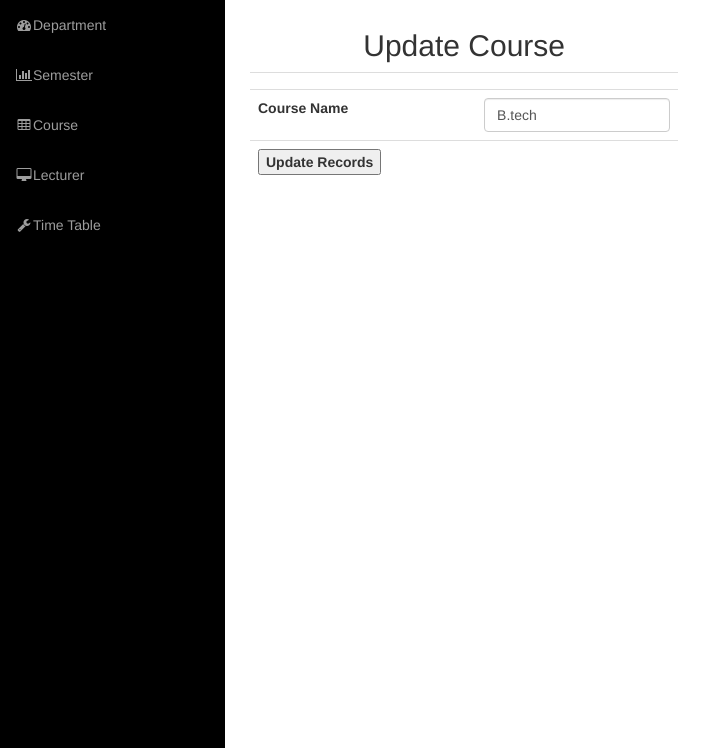
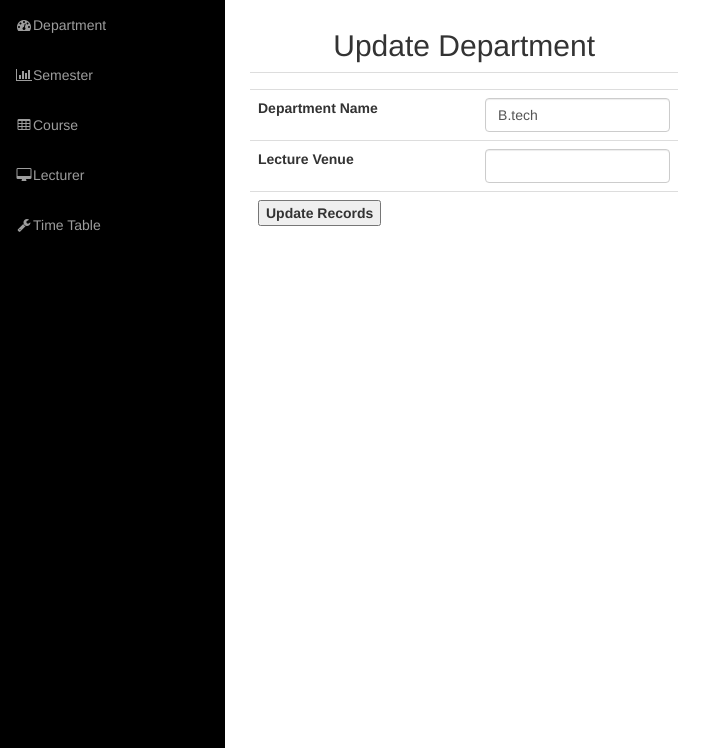
Before and after one commit to Ayo-mi/timetable, a PHP site: page /admin/admindashboard.php?info=updatecourse&department_id=13 in a window 1280 px wide; the page is wider, and only the part inside the window is pictured. Shown: the part 51-799 px from the top of that part, without its empty margins (0-725 px from the left). Run offline with PHP 8.4, Linux system fonts and the light colour scheme; a user stored in the database is signed in; data comes from the database, SQL or seed files in the repository; data that the repository does not hold is empty.

Commit message:
added venue

```diff
--- a/admin/add_course.php
+++ b/admin/add_course.php
@@ -11,7 +11,7 @@ $row=mysqli_num_rows($que);
 	}
 	else
 	{
-mysqli_query($con,"insert into department values(null,'$c')");
+mysqli_query($con,"insert into department (venue, department_name) values('$v', '$c')");
 
 	$err="<font color='blue'>Congrats Your Data Saved!!!</font>";
 	}
@@ -33,6 +33,10 @@ mysqli_query($con,"insert into department values(null,'$c')");
     <td width="213"><input type="text" name="c" class="form-control"/></td>
   </tr>
   <tr>
+    <th width="237" scope="row">Lecture Venue </th>
+    <td width="213"><input type="text" name="v" class="form-control"/></td>
+  </tr>
+  <tr>
     <td colspan="2" align="center">
 	<input type="submit" value="Add  Course" name="save" class="btn btn-success" />
 
--- a/admin/course.php
+++ b/admin/course.php
@@ -19,7 +19,7 @@ echo "<table border='1' class='table table-striped'>";
 
 echo "<tr class='danger'><th colspan='4'><a href='admindashboard.php?info=add_course'>Add New</a></th></tr>";
 
-echo "<Tr><th>Id</th><th>Department</th><th>Update</th><th>Delete</th></tr>";
+echo "<Tr><th>Id</th><th>Department</th><th>Venue</th><th>Update</th><th>Delete</th></tr>";
 
 	$que=mysqli_query($con,"select *  from department");
 	while($res=mysqli_fetch_array($que))
@@ -27,6 +27,7 @@ echo "<Tr><th>Id</th><th>Department</th><th>Update</th><th>Delete</th></tr>";
 	echo "<Tr>";
 	echo "<td>".$res['department_id']."</td>" ;
 	echo "<td>".$res['department_name']."</td>" ;
+	echo "<td>".$res['venue']."</td>" ;
 	echo "<td><a href='admindashboard.php?info=updatecourse&department_id=$res[department_id]'>Update</a></td>";
 	?>
 
--- a/admin/timetablegen.php
+++ b/admin/timetablegen.php
@@ -2,7 +2,7 @@
 
 function generate_time_table( $con, $courseid, $s ) {
 
-    $query = "select * from subject where department_id = $courseid and sem_id = $s";
+    $query = "select * from subject where department_id = $courseid and sem_id = $s;";
     $que = mysqli_query( $con, $query );
     $rows = mysqli_num_rows( $que );
 
--- a/admin/updatecourse.php
+++ b/admin/updatecourse.php
@@ -7,7 +7,7 @@ extract($_POST);
 if(isset($update))
 {
 
-	mysqli_query($con,"update department set department_name='$c' where department_id='$department_id' ");
+	mysqli_query($con,"update department set department_name='$c', venue='$v' where department_id='$department_id' ");
 
 	$err= "Records updated";
 
@@ -19,7 +19,7 @@ if(isset($update))
 
 <div class="row">
 <div class="col-md-5">
-               <h2>Update Course</h2>
+               <h2>Update Department</h2>
 <form method="POST" enctype="multipart/form-data">
   <table border="0" cellspacing="5" cellpadding="5" class="table">
   <tr>
@@ -27,8 +27,12 @@ if(isset($update))
   </tr>
 
    <tr>
-    <th width="237" scope="row">Course Name </th>
+    <th width="237" scope="row">Department Name </th>
     <td width="213"><input type="text" name="c" class="form-control" value="<?php echo $res['department_name'];?>"/></td>
+  </tr>
+  <tr>
+    <th width="237" scope="row">Lecture Venue </th>
+    <td width="213"><input type="text" name="v" class="form-control" value="<?php echo $res['venue'];?>"/></td>
   </tr>
    <tr>
     <th colspan="2" scope="row" align="center">
```
Also changed, not shown: admin/add_timetable.php (+9 -6 lines).
